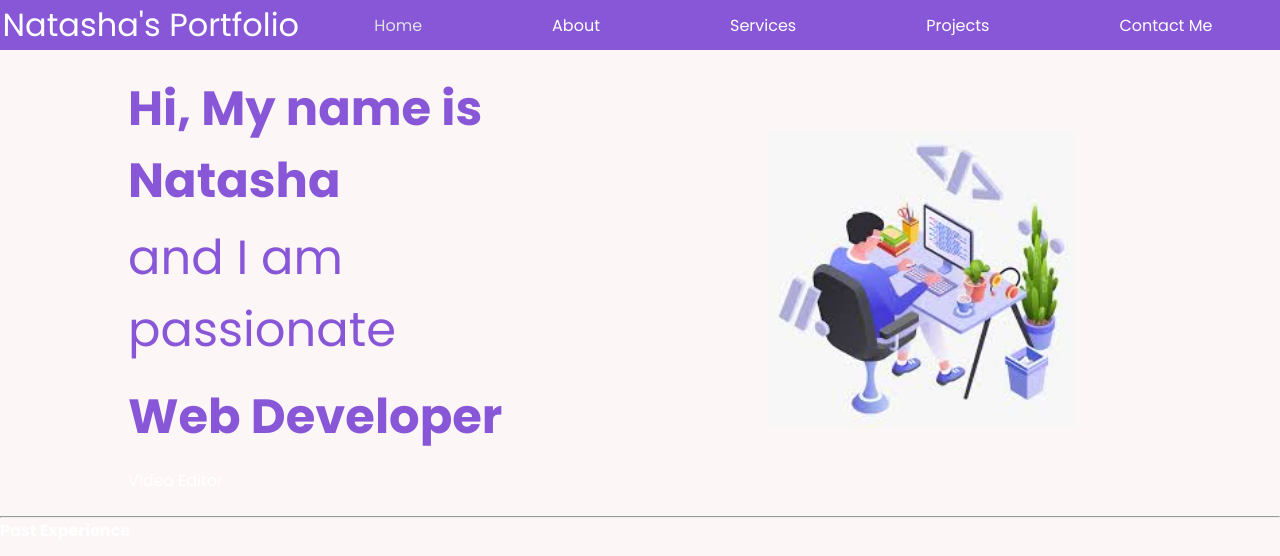
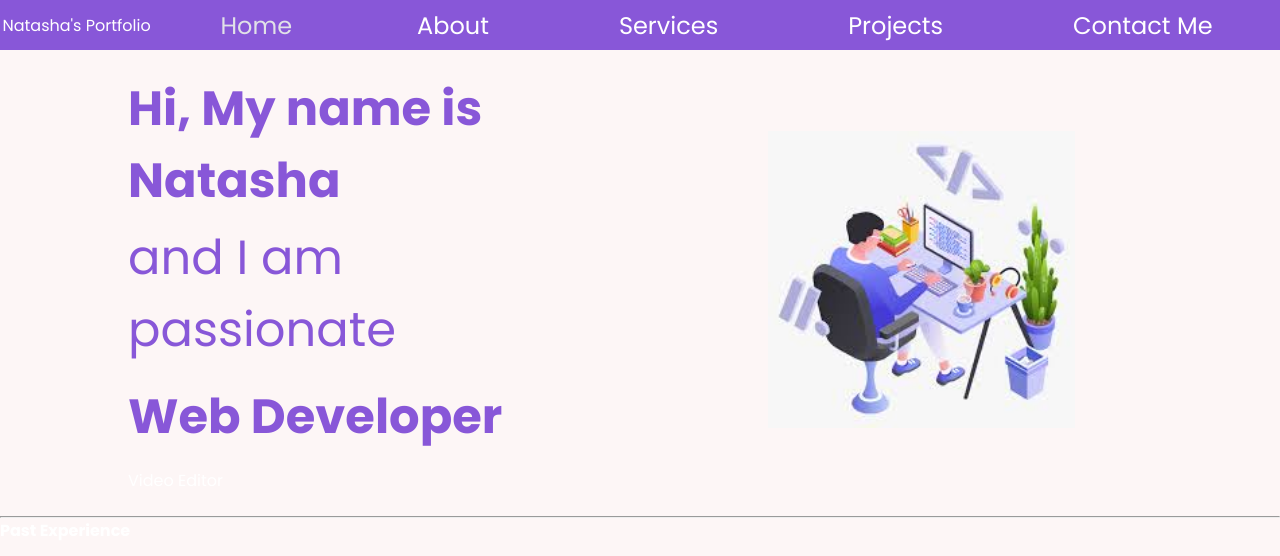
Before and after one commit to natasha3357/Natasha-Portfolio, a plain HTML site: page index.html in a window 1280 px wide. In both pictures the pointer is over the link "Home". Drawn offline with nearby package versions, Linux system fonts and the light colour scheme.

Commit message:
Update index.html

```diff
--- a/index.html
+++ b/index.html
@@ -29,7 +29,7 @@ nav{
 nav ul{
       display: flex;
      justify-content: center;
-     font-size: 1rem;
+     font-size: 1.5rem;
 }
 nav ul li a{
     text-decoration: none;
@@ -37,15 +37,15 @@ nav ul li a{
 }
 nav ul li a:hover{
     color: rgb(225, 225, 232);
-    margin: 0 30px;
-    font-size: 1rem;
+    margin: 0 25px;
+    font-size: 1.5rem;
 }
 nav ul li{
     list-style: none;
     margin: 0 35px;
 }
 .left{
-    font-size: 2rem;
+    font-size: 1rem;
 
 }
 .firstSection{
```
